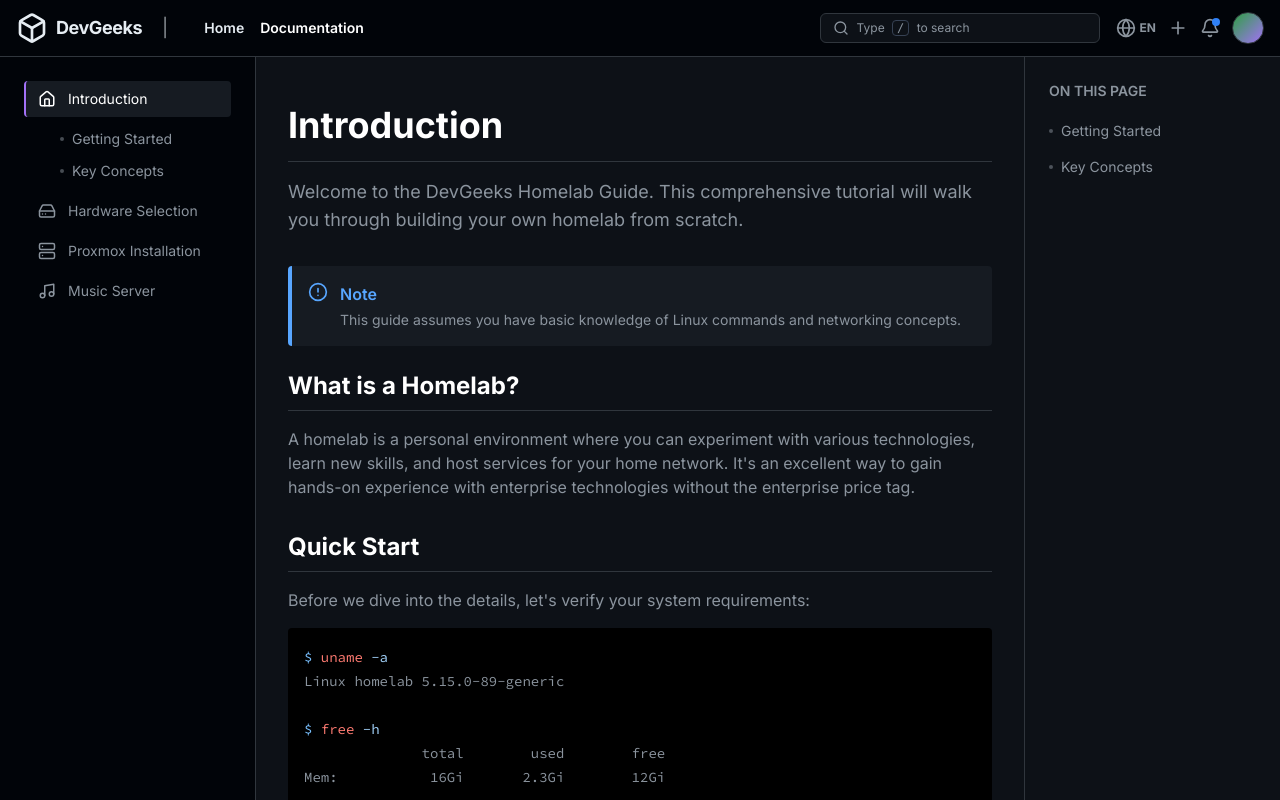
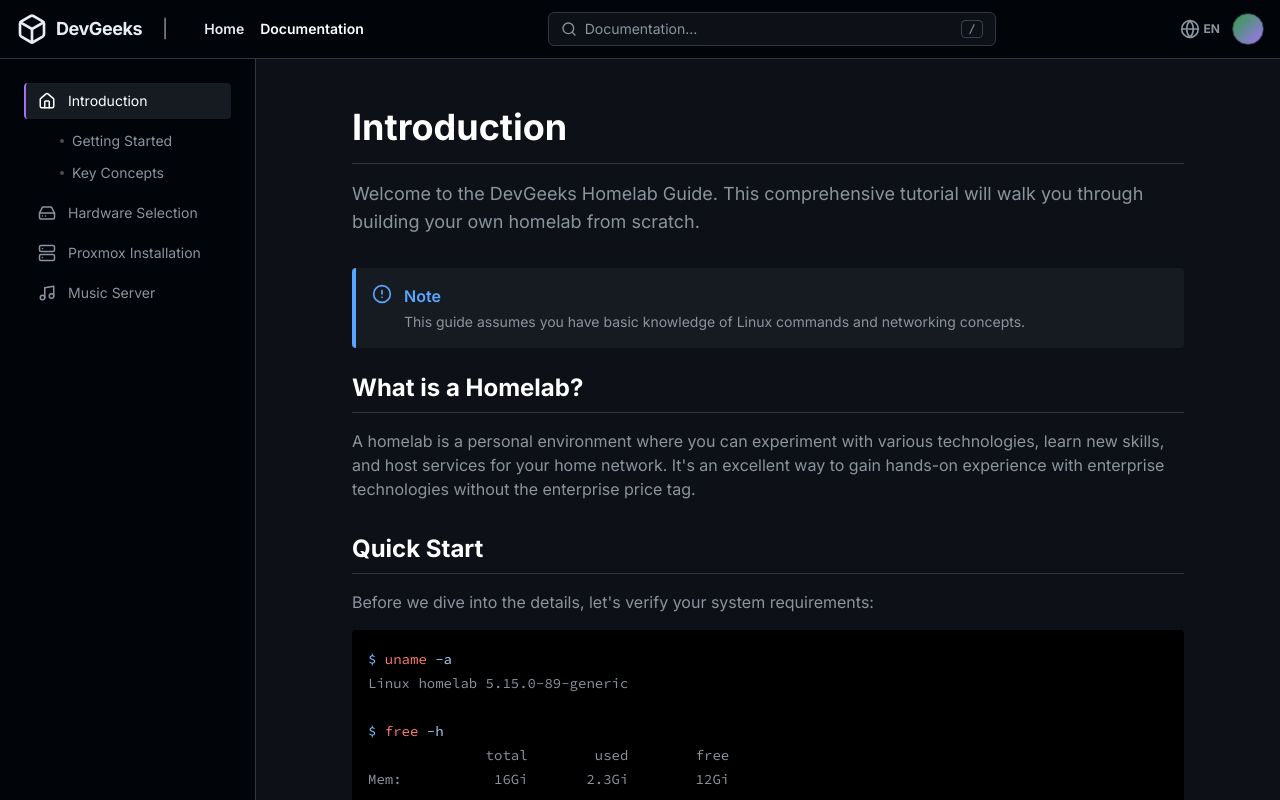
Before and after one commit to Ferum04/DevGeeks, a React (Vite) app: page /docs in a window 1280 px wide. Built offline with nearby package versions, Linux system fonts and the light colour scheme.

Commit message:
added search and delited unclickble buttons

```diff
--- a/src/app/components/layout/header.tsx
+++ b/src/app/components/layout/header.tsx
@@ -1,26 +1,83 @@
-import { Link, useLocation } from "react-router";
+import { Link, useLocation, useNavigate } from "react-router";
 import { useState, useRef, useEffect } from "react";
-import { Box, Search, Plus, Bell, LogOut, Globe } from "lucide-react";
+import { Box, Search, LogOut, Globe, FileText } from "lucide-react";
 import { useAuth } from "../../context/AuthContext";
 import { useLanguage } from "../../context/LanguageContext";
 
+const RAW_SEARCH_OPTIONS = [
+  { path: "/docs/introduction", labelKey: "docs.nav.introduction" },
+  { path: "/docs/introduction#getting-started", labelKey: "docs.layout.gettingStarted" },
+  { path: "/docs/introduction#key-concepts", labelKey: "docs.layout.keyConcepts" },
+  { path: "/docs/hardware-selection", labelKey: "docs.nav.hardwareSelection" },
+  { path: "/docs/hardware-selection#min-req", labelKey: "docs.hardware.minReq" },
+  { path: "/docs/hardware-selection#budget-options", labelKey: "docs.hardware.budgetOptions" },
+  { path: "/docs/hardware-selection#performance-comparison", labelKey: "docs.hardware.compare" },
+  { path: "/docs/proxmox-installation", labelKey: "docs.nav.proxmoxInstallation" },
+  { path: "/docs/proxmox-installation#step1", labelKey: "docs.proxmox.step1" },
+  { path: "/docs/proxmox-installation#step2", labelKey: "docs.proxmox.step2" },
+  { path: "/docs/proxmox-installation#step3", labelKey: "docs.proxmox.step3" },
+  { path: "/docs/proxmox-installation#step4", labelKey: "docs.proxmox.step4" },
+  { path: "/docs/musi-server", labelKey: "docs.nav.musicServer" },
+  { path: "/docs/musi-server#phase-1", labelKey: "docs.musi.phase1" },
+  { path: "/docs/musi-server#phase-2", labelKey: "docs.musi.phase2" },
+  { path: "/docs/musi-server#phase-3", labelKey: "docs.musi.phase3" },
+  { path: "/docs/musi-server#phase-4", labelKey: "docs.musi.phase4" },
+  { path: "/docs/musi-server#phase-5", labelKey: "docs.musi.phase5" },
+  { path: "/docs/musi-server#phase-6", labelKey: "docs.musi.phase6" },
+  { path: "/docs/musi-server#phase-7", labelKey: "docs.musi.phase7" },
+];
+
+const HighlightMatch = ({ text, highlight }: { text: string; highlight: string }) => {
+  if (!highlight.trim()) return <span>{text}</span>;
+  const parts = text.split(new RegExp(`(${highlight})`, 'gi'));
+  return (
+    <span>
+      {parts.map((part, i) =>
+        part.toLowerCase() === highlight.toLowerCase() ?
+          <span key={i} className="bg-[#F85149]/30 text-[#FF7B72] rounded px-0.5">{part}</span> : <span key={i}>{part}</span>
+      )}
+    </span>
+  );
+};
+
 export function Header() {
   const location = useLocation();
+  const navigate = useNavigate();
   const { user, logout } = useAuth();
   const { language, setLanguage, t } = useLanguage();
 
   const [isLangMenuOpen, setIsLangMenuOpen] = useState(false);
   const langMenuRef = useRef<HTMLDivElement>(null);
 
+  const [searchTerm, setSearchTerm] = useState('');
+  const [isSearchFocused, setIsSearchFocused] = useState(false);
+  const searchRef = useRef<HTMLFormElement>(null);
+
+  const filteredSearchOptions = RAW_SEARCH_OPTIONS
+    .map(opt => ({ ...opt, label: t(opt.labelKey) }))
+    .filter(opt => opt.label.toLowerCase().includes(searchTerm.toLowerCase()));
+
   useEffect(() => {
     function handleClickOutside(event: MouseEvent) {
       if (langMenuRef.current && !langMenuRef.current.contains(event.target as Node)) {
         setIsLangMenuOpen(false);
       }
+      if (searchRef.current && !searchRef.current.contains(event.target as Node)) {
+        setIsSearchFocused(false);
+      }
     }
     document.addEventListener("mousedown", handleClickOutside);
     return () => document.removeEventListener("mousedown", handleClickOutside);
   }, []);
+
+  const handleSearch = (e: React.FormEvent) => {
+    e.preventDefault();
+    if (searchTerm.trim() && filteredSearchOptions.length > 0) {
+      navigate(filteredSearchOptions[0].path);
+      setSearchTerm('');
+      setIsSearchFocused(false);
+    }
+  };
 
   return (
     <header
@@ -69,22 +126,63 @@ export function Header() {
       </div>
 
       {location.pathname !== '/' && (
-        <div className="flex items-center gap-4">
-          {/* Search Bar (Visual Only) */}
-          <div
-            className="hidden md:flex items-center gap-2 px-3 py-1.5 rounded-md border"
+        <>
+          {/* Centered Search Bar */}
+          <div className="flex-1 flex justify-center px-4 relative z-50">
+            <form
+              ref={searchRef}
+              onSubmit={handleSearch}
+              className="hidden md:flex relative items-center gap-2 px-3 py-1.5 rounded-md border w-full max-w-md transition-colors focus-within:border-[#58A6FF]"
               style={{
                 borderColor: '#30363D',
                 background: '#0D1117',
-              width: '280px'
               }}
             >
               <Search size={16} style={{ color: '#8B949E' }} />
-            <span style={{ color: '#8B949E' }} className="flex-1 text-xs">Type <kbd className="border border-gray-700 rounded px-1 ml-1 mr-1">/</kbd> to search</span>
+              <input
+                type="text"
+                value={searchTerm}
+                onChange={(e) => setSearchTerm(e.target.value)}
+                onFocus={() => setIsSearchFocused(true)}
+                placeholder={t("header.documentation") + "..."}
+                className="flex-1 text-sm bg-transparent border-none outline-none focus:ring-0 text-[#E6EDF3] placeholder-[#8B949E]"
+              />
+              <kbd className="hidden lg:block border border-gray-700 rounded px-1.5 text-xs text-[#8B949E]">/</kbd>
+
+              {/* Autocomplete Dropdown */}
+              {isSearchFocused && searchTerm.trim() !== '' && (
+                <div
+                  className="absolute top-full left-0 right-0 mt-2 py-2 rounded-md shadow-lg border overflow-hidden max-h-80 overflow-y-auto"
+                  style={{ background: '#161B22', borderColor: '#30363D' }}
+                >
+                  {filteredSearchOptions.length > 0 ? (
+                    filteredSearchOptions.map((opt) => (
+                      <button
+                        key={opt.path}
+                        type="button"
+                        onClick={() => {
+                          setSearchTerm('');
+                          setIsSearchFocused(false);
+                          navigate(opt.path);
+                        }}
+                        className="w-full flex items-center gap-3 text-left px-4 py-2 hover:bg-[#21262D] transition-colors group"
+                      >
+                        <FileText size={16} className="text-[#8B949E] group-hover:text-[#58A6FF] transition-colors" />
+                        <span className="text-sm text-[#E6EDF3] font-medium tracking-wide">
+                          <HighlightMatch text={opt.label} highlight={searchTerm} />
+                        </span>
+                      </button>
+                    ))
+                  ) : (
+                    <div className="px-4 py-3 text-sm text-[#8B949E] text-center italic">No guides found for "{searchTerm}"</div>
+                  )}
+                </div>
+              )}
+            </form>
           </div>
 
           {/* Right Icons */}
-          <div className="flex items-center gap-3" style={{ color: '#8B949E' }}>
+          <div className="flex items-center gap-3 ml-auto" style={{ color: '#8B949E' }}>
             {/* Language Switcher Dropdown */}
             <div className="relative" ref={langMenuRef}>
               <button
@@ -156,14 +254,6 @@ export function Header() {
               )}
             </div>
 
-            <button className="hover:text-white transition-colors">
-              <Plus size={20} />
-            </button>
-            <button className="hover:text-white transition-colors relative">
-              <Bell size={20} />
-              <span className="absolute top-0 right-0 w-2 h-2 rounded-full" style={{ background: '#2F81F7' }}></span>
-            </button>
-            {/* Avatar Placeholder */}
             {/* Avatar / Logout */}
             {user ? (
               <div className="flex items-center gap-4">
@@ -197,7 +287,7 @@ export function Header() {
               </Link>
             )}
           </div>
-        </div>
+        </>
       )}
     </header>
   );
--- a/src/app/pages/docs-layout.tsx
+++ b/src/app/pages/docs-layout.tsx
@@ -247,39 +247,6 @@ export function DocsLayout() {
             </article>
             <Footer />
           </div>
-
-          {/* Right Sidebar - Dynamic Table of Contents */}
-          <aside
-            className="w-64 flex-shrink-0 border-l overflow-y-auto hidden xl:block"
-            style={{
-              background: '#0D1117',
-              borderColor: '#30363D'
-            }}
-          >
-            <div className="p-6 sticky top-0">
-              <h3
-                className="text-sm font-semibold mb-4"
-                style={{ color: '#8B949E' }}
-              >
-                {t('docs.layout.onThisPage')}
-              </h3>
-              <div className="space-y-2">
-                {navItems[currentIndex]?.subItems?.map((subItem) => (
-                  <a
-                    key={subItem.href}
-                    href={subItem.href}
-                    className="flex items-center gap-2 text-sm py-1 transition-colors group"
-                    style={{ color: '#8B949E' }}
-                    onMouseEnter={(e) => e.currentTarget.style.color = '#FFFFFF'}
-                    onMouseLeave={(e) => e.currentTarget.style.color = '#8B949E'}
-                  >
-                    <span className="w-1 h-1 rounded-full bg-current opacity-50 group-hover:opacity-100 transition-opacity" />
-                    {t(subItem.labelKey)}
-                  </a>
-                ))}
-              </div>
-            </div>
-          </aside>
         </main>
       </div>
     </div>
```
Lines whose indentation alone changed are shown as unchanged.
